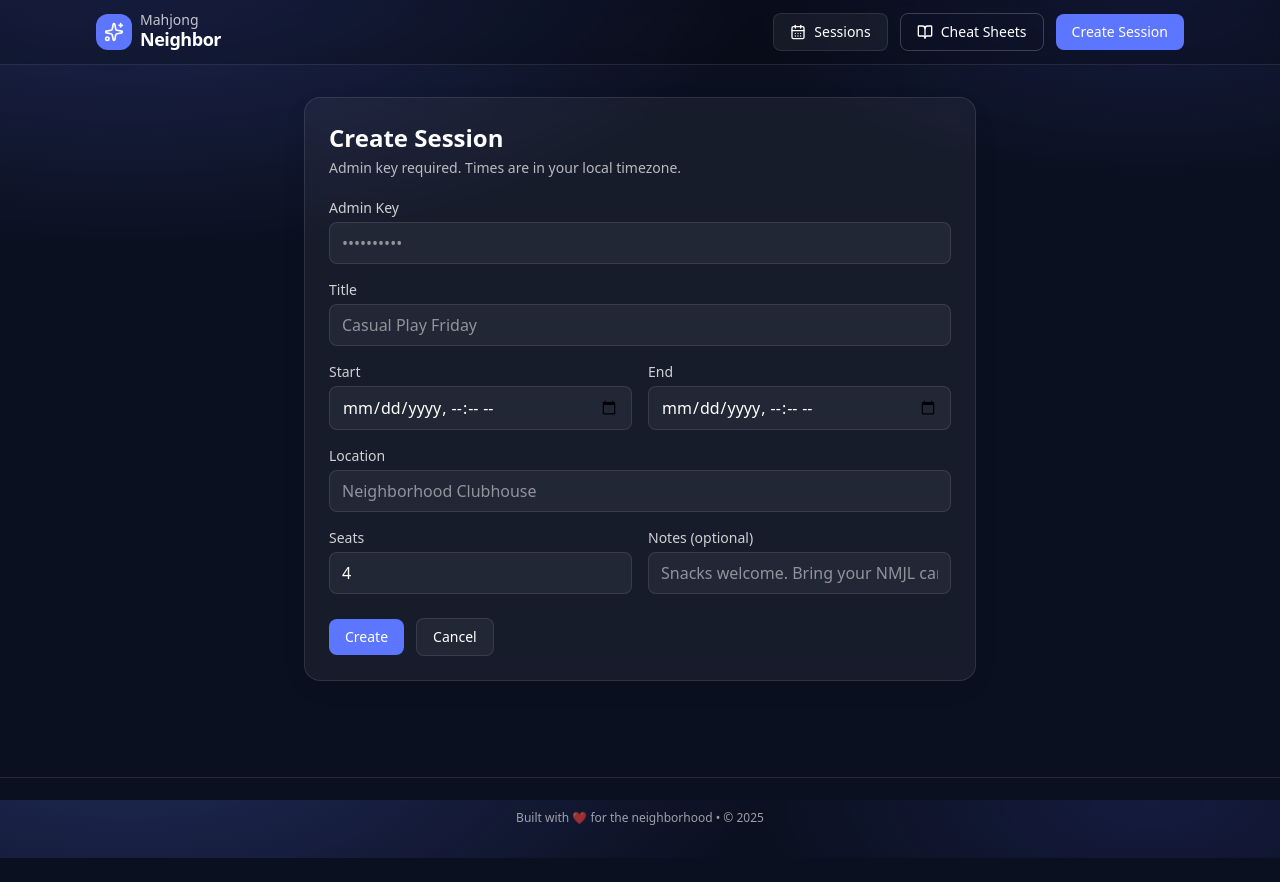
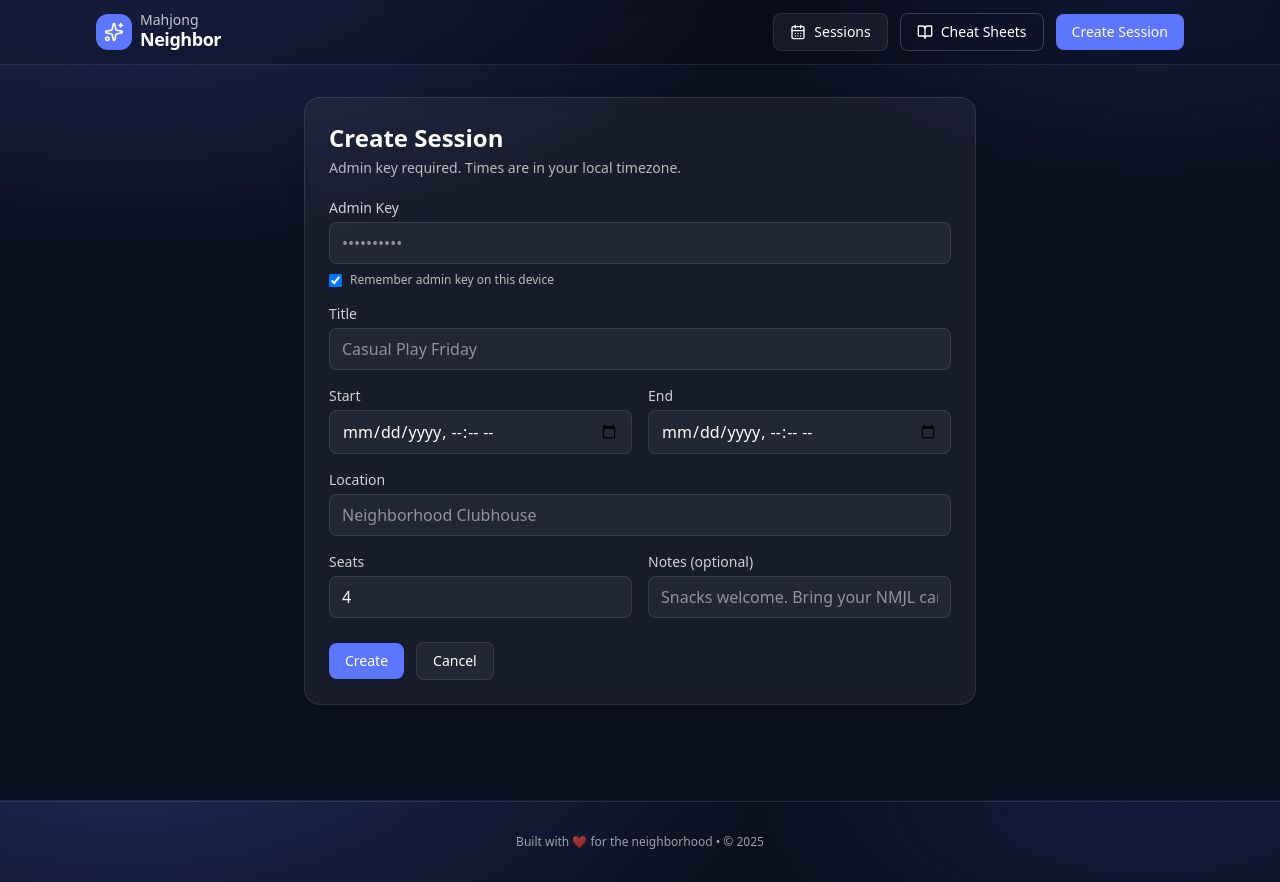
Before and after one commit to ronaceto/mahjong-neighbor-mvp, a Next.js app: page /sessions/new in a window 1280 px wide. Before the commit the page ends 858 px from the top, so only its background shows below. Built offline with nearby package versions, Linux system fonts and the light colour scheme.

Commit message:
ux: remember Admin Key locally (auto-fill with toggle)

```diff
--- a/app/sessions/new/page.tsx
+++ b/app/sessions/new/page.tsx
@@ -1,4 +1,6 @@
 export const runtime = "nodejs";
+
+import AdminKeyField from "@/components/AdminKeyField";
 
 export default function NewSessionPage() {
   return (
@@ -9,10 +11,8 @@ export default function NewSessionPage() {
       </p>
 
       <form method="post" action="/api/sessions/create" className="mt-5 grid gap-4">
-        <div>
-          <label className="label">Admin Key</label>
-          <input name="adminKey" placeholder="••••••••••" className="input" required />
-        </div>
+        {/* 🔐 Replaces the old plain input */}
+        <AdminKeyField />
 
         <div>
           <label className="label">Title</label>
--- /dev/null
+++ b/components/AdminKeyField.tsx
@@ -0,0 +1,56 @@
+"use client";
+
+import { useEffect, useState } from "react";
+
+const STORAGE_KEY = "mn_admin_key";
+
+export default function AdminKeyField({
+  name = "adminKey",
+  label = "Admin Key",
+}: {
+  name?: string;
+  label?: string;
+}) {
+  const [val, setVal] = useState("");
+  const [remember, setRemember] = useState(true);
+
+  // Load from localStorage on mount
+  useEffect(() => {
+    try {
+      const saved = localStorage.getItem(STORAGE_KEY);
+      if (saved) setVal(saved);
+    } catch {}
+  }, []);
+
+  // Save whenever it changes and remember is on
+  useEffect(() => {
+    try {
+      if (remember && val) localStorage.setItem(STORAGE_KEY, val);
+      if (!remember) localStorage.removeItem(STORAGE_KEY);
+    } catch {}
+  }, [val, remember]);
+
+  return (
+    <div>
+      <label className="label">{label}</label>
+      <input
+        name={name}
+        type="password"
+        className="input"
+        placeholder="••••••••••"
+        value={val}
+        onChange={(e) => setVal(e.target.value)}
+        required
+        autoComplete="off"
+      />
+      <label className="mt-2 flex items-center gap-2 text-xs text-white/70">
+        <input
+          type="checkbox"
+          checked={remember}
+          onChange={(e) => setRemember(e.target.checked)}
+        />
+        Remember admin key on this device
+      </label>
+    </div>
+  );
+}
```
